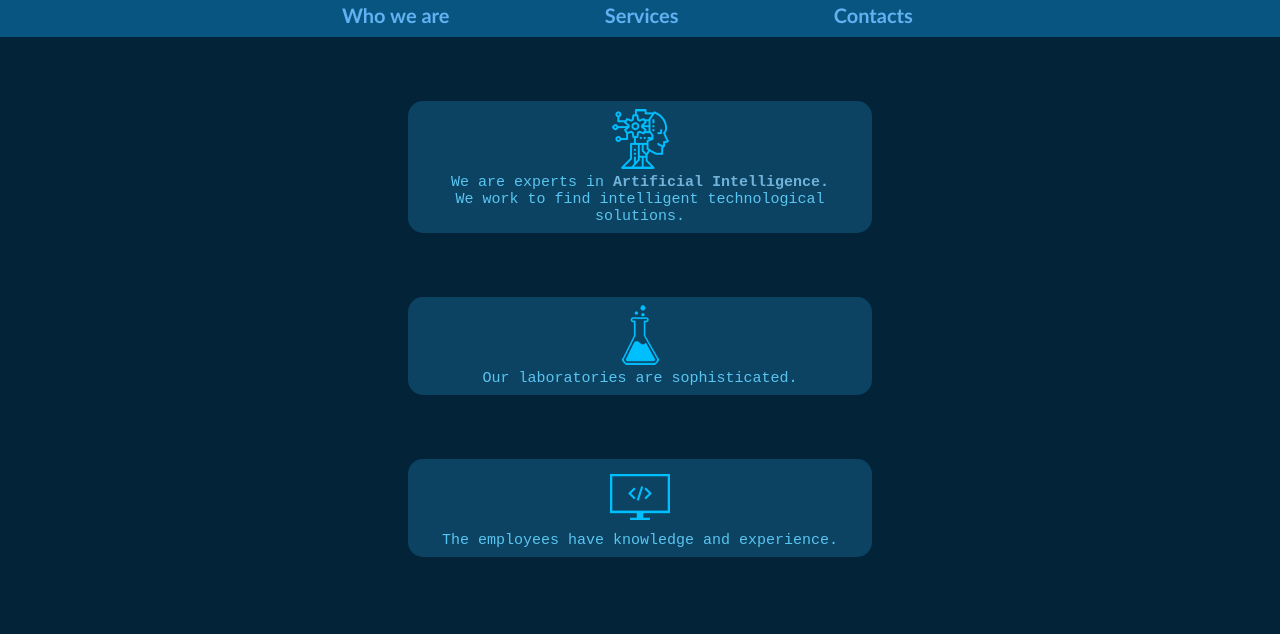
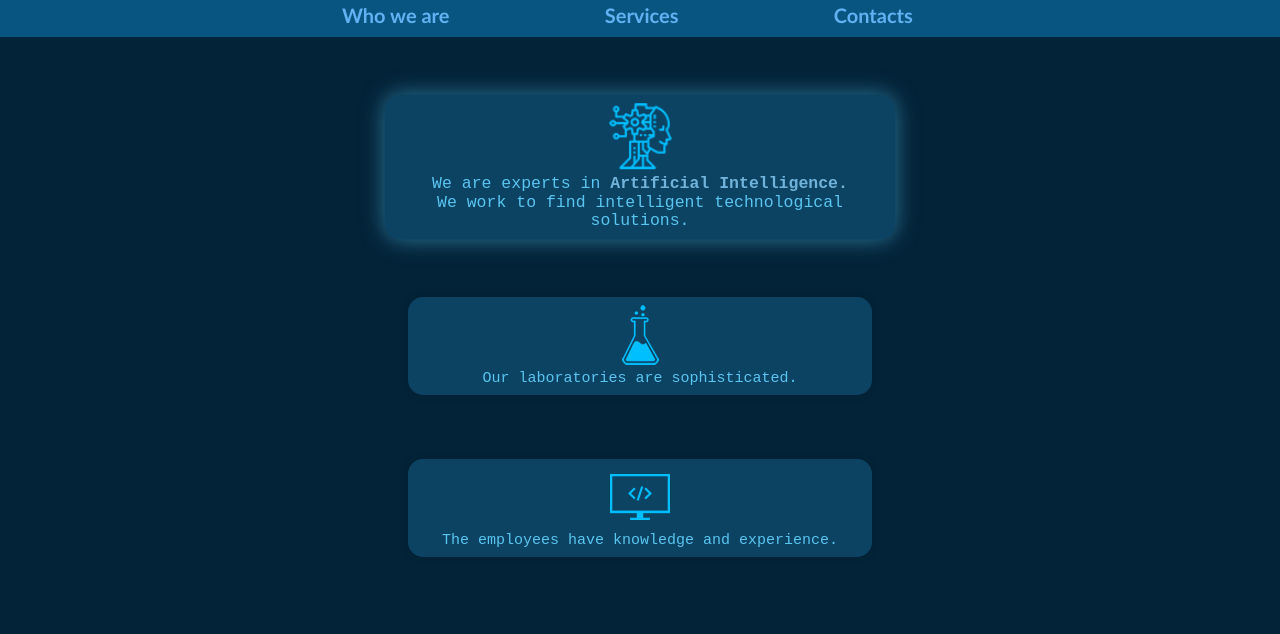
Before and after one commit to olamund0/web-projects, a plain HTML site: page website01/index.html in a window 1280 px wide. In both pictures the pointer is over the element 640 px from the left and 325 px from the top of the page. Shown: the part 158-792 px from the top of the page. Drawn offline with Linux system fonts and the light colour scheme.

Commit message:
index animation

```diff
--- a/website01/css/style.css
+++ b/website01/css/style.css
@@ -58,6 +58,20 @@ header {
     border-radius: 15px;
     font-family: monospace;
     font-size: 15px;
+    cursor: default;
+    box-shadow: 0 0 10px rgba(0, 0, 0, 0.1);
+    -webkit-transition-duration: 0.2s;
+    transition-duration: 0.2s;
+    -webkit-transition-property: box-shadown, transform;
+    transition-property: box-shadown, transform;
+}
+
+.index-content:hover,
+.index-content:focus,
+.index-content:active {
+    box-shadow: 0 0 20px rgba(87, 201, 247, 0.5);
+    -webkit-transform: scale(1.1);
+    transform: scale(1.1);
 }
 
 .highlight-text {
@@ -85,12 +99,12 @@ header {
     border-radius: 15px;
     font-size: 18px;
     font-family: 'Franklin Gothic Medium', 'Arial Narrow', Arial, sans-serif;
-
 }
 
 .button:hover {
-    background-color: rgb(6, 71, 109);
+    background-color: rgb(10, 77, 119);
 }
+
 
 footer {
     width: 100%;
```
